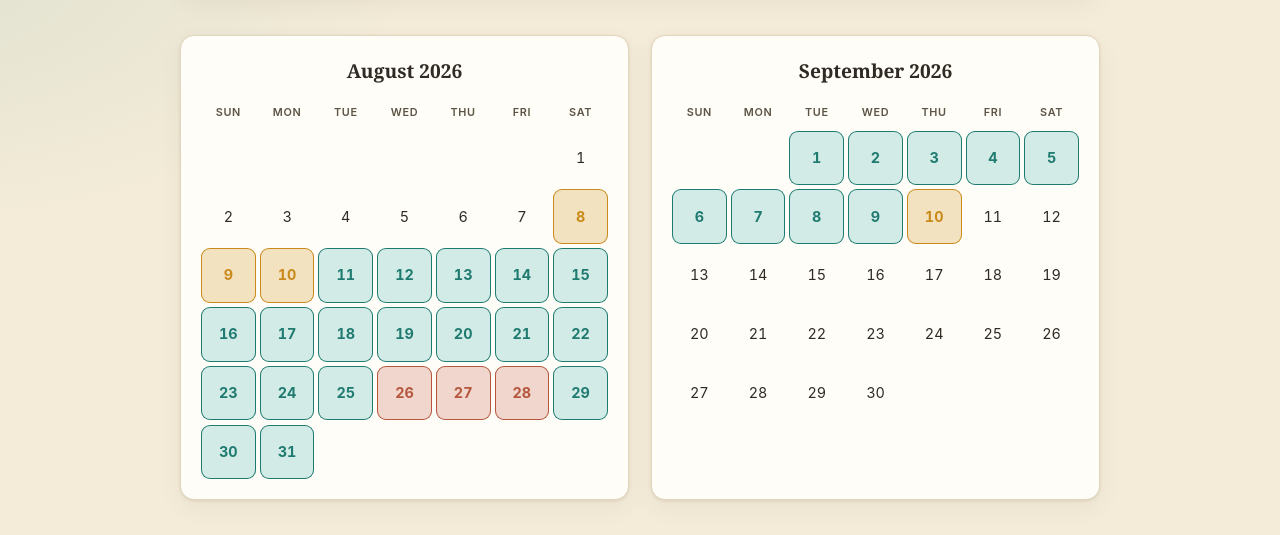
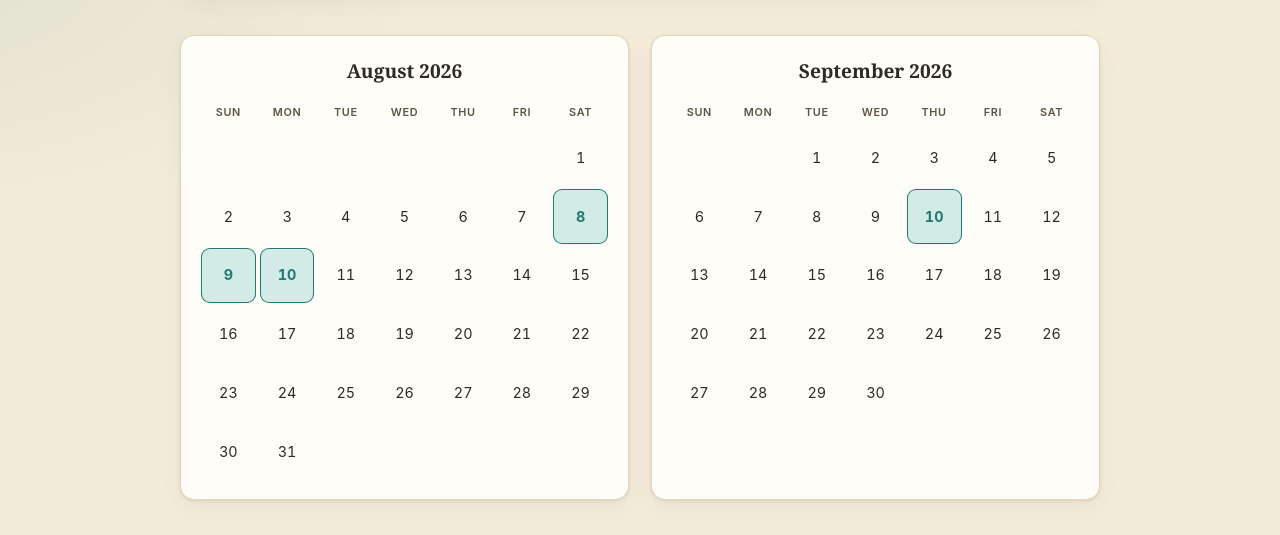
Before and after one commit to samsul85/Summer-trip-2026, a website: page index.html in a window 1280 px wide. Shown: the part 249-784 px from the top of the page. Drawn offline with Linux system fonts and the light colour scheme; no server answers.

Commit message:
Recolor calendar: uniform days, only travel days teal

```diff
--- a/index.html
+++ b/index.html
@@ -100,9 +100,8 @@
     color:var(--ink);
   }
   .day.empty{visibility:hidden}
-  .day.travel{background:var(--ochre-soft);color:var(--ochre);font-weight:700;box-shadow:inset 0 0 0 1px var(--ochre)}
-  .day.home{background:var(--teal-soft);color:var(--teal);font-weight:700;box-shadow:inset 0 0 0 1px var(--teal)}
-  .day.resort{background:var(--clay-soft);color:var(--clay);font-weight:700;box-shadow:inset 0 0 0 1px var(--clay)}
+  .day.travel{background:var(--teal-soft);color:var(--teal);font-weight:700;box-shadow:inset 0 0 0 1px var(--teal)}
+  .day.home,.day.resort{background:transparent;color:var(--ink);font-weight:400;box-shadow:none}
   .day .evdot{position:absolute;bottom:4px;left:50%;transform:translateX(-50%);width:6px;height:6px;border-radius:50%;background:var(--clay);box-shadow:0 0 0 2px var(--card)}
 
   /* Plans */
@@ -134,7 +133,7 @@
   /* Clickable days */
   .day:not(.empty){cursor:pointer;transition:transform .08s ease, box-shadow .08s ease}
   .day:not(.empty):hover{transform:translateY(-1px);box-shadow:inset 0 0 0 2px var(--teal)}
-  .day.travel:hover,.day.resort:hover,.day.home:hover{box-shadow:inset 0 0 0 2px currentColor}
+  .day.travel:hover{box-shadow:inset 0 0 0 2px var(--teal)}
 
   /* Modal */
   .modal-back{position:fixed;inset:0;background:rgba(30,22,10,.5);display:none;align-items:center;justify-content:center;padding:20px;z-index:50}
```
